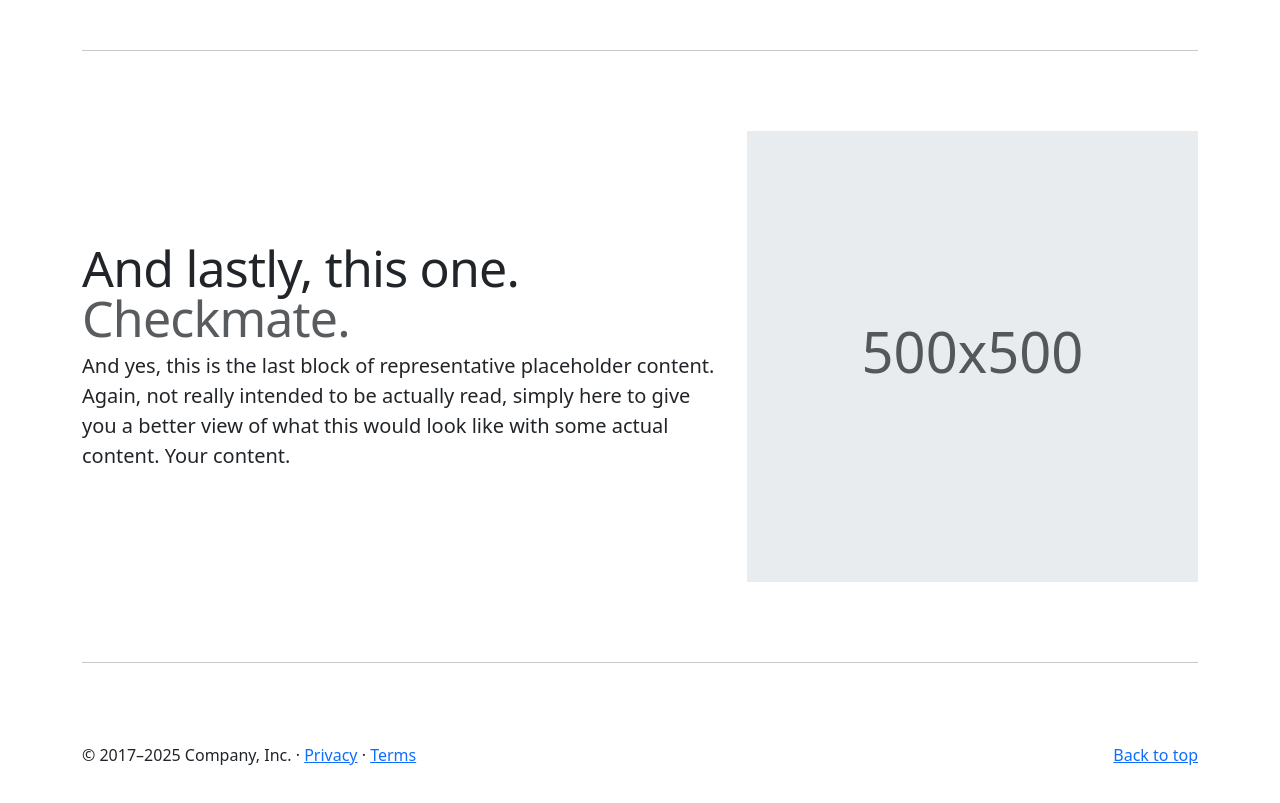
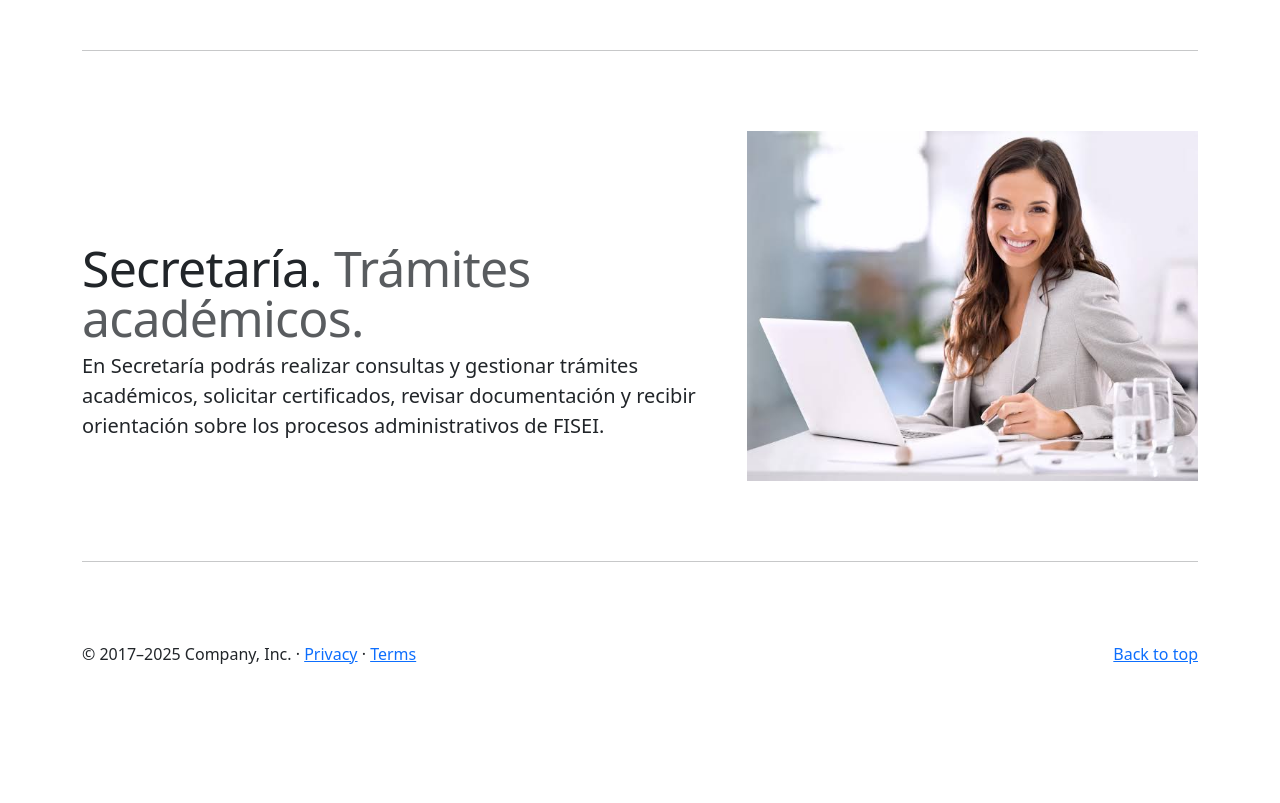
Before and after one commit to JeampyON/comandos_basicos, a plain HTML site: page index.html in a window 1280 px wide. Shown: the part 2080-2883 px from the top of the page. After the commit the page ends 2810 px from the top, so only its background shows below. Drawn offline with Linux system fonts and the light colour scheme.

Commit message:
feat(home): agrega  informacion de servicio de secretaria

```diff
--- a/index.html
+++ b/index.html
@@ -462,36 +462,21 @@
         <div class="row featurette">
           <div class="col-md-7">
             <h2 class="featurette-heading fw-normal lh-1">
-              And lastly, this one.
-              <span class="text-body-secondary">Checkmate.</span>
+              Secretaría.
+              <span class="text-body-secondary">Trámites académicos.</span>
             </h2>
             <p class="lead">
-              And yes, this is the last block of representative placeholder
-              content. Again, not really intended to be actually read, simply
-              here to give you a better view of what this would look like with
-              some actual content. Your content.
+              En Secretaría podrás realizar consultas y gestionar trámites
+              académicos, solicitar certificados, revisar documentación y
+              recibir orientación sobre los procesos administrativos de FISEI.
             </p>
           </div>
           <div class="col-md-5">
-            <svg
-              aria-label="Placeholder: 500x500"
+            <img
+              src="./img/secretaria.png"
+              alt="Secretaría FISEI"
               class="bd-placeholder-img bd-placeholder-img-lg featurette-image img-fluid mx-auto"
-              height="500"
-              preserveAspectRatio="xMidYMid slice"
-              role="img"
-              width="500"
-              xmlns="http://www.w3.org/2000/svg"
-            >
-              <title>Placeholder</title>
-              <rect
-                width="100%"
-                height="100%"
-                fill="var(--bs-secondary-bg)"
-              ></rect>
-              <text x="50%" y="50%" fill="var(--bs-secondary-color)" dy=".3em">
-                500x500
-              </text>
-            </svg>
+            />
           </div>
         </div>
         <hr class="featurette-divider" />
```
Also changed, not shown: img/secretaria.png (added).
